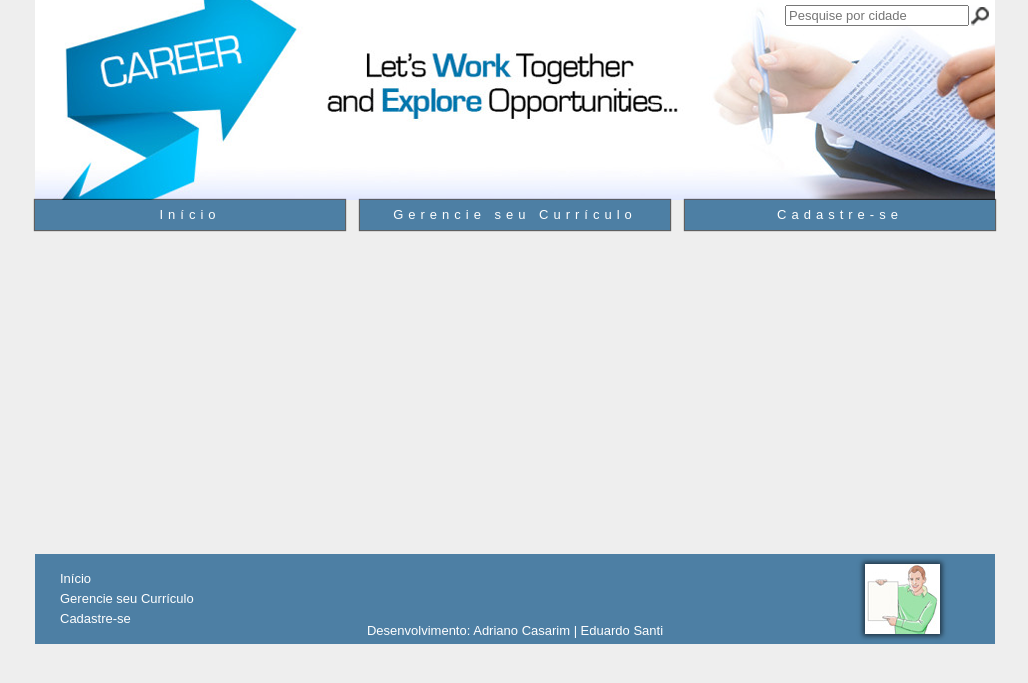
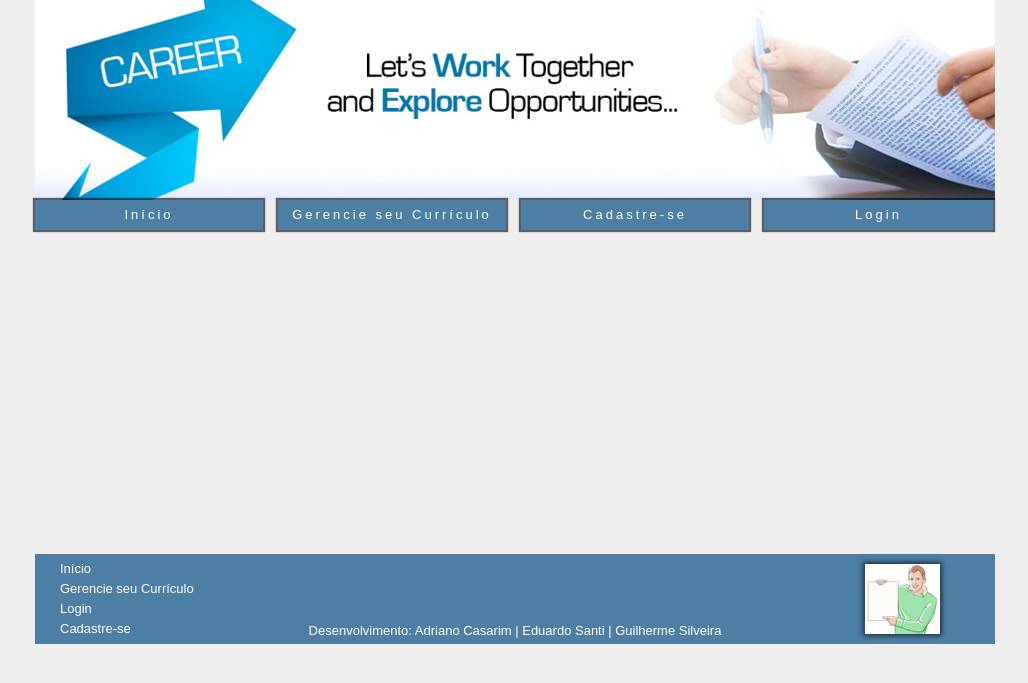
Before and after one commit to santieduardo/CV-System, a PHP site: page / in a window 1280 px wide. Shown: the top 683 px of the page, without its empty margins (125-1153 px from the left). Run offline with PHP 8.4, Linux system fonts and the light colour scheme.

Commit message:
alteracao no header e footer

```diff
--- a/assets/css/main.css
+++ b/assets/css/main.css
@@ -1,17 +1,17 @@
 body { margin: 0 auto; width: 960px; background: #eee; }
 
 header .logo { background: url('../img/banner.png') no-repeat 50% 50%;  height: 200px; }
-header form { float: right; margin-top: 5px; margin-right: 5px; }
-header .logo form input[type=search], header .logo form input[type=image] { float: right; }
+/*header form { float: right; margin-top: 5px; margin-right: 5px; }
+header .logo form input[type=search], header .logo form input[type=image] { float: right; }*/
 
 nav { width: 100%; margin: 0; height: 30px; font-family: "Arial"; }
 nav ul { margin: 0; }
-nav ul a { background: #4D7FA4; color: #fff; margin-right: 15px; display: block; float: left; width: 310px; text-decoration: none; line-height: 30px; text-align: center; letter-spacing: 5px; box-shadow: 0 0 1px 1px rgba(0,0,0,0.6); }
+nav ul a { background: #4D7FA4; color: #fff; margin-right: 15px; display: block; float: left; width: 228px; text-decoration: none; line-height: 30px; text-align: center; letter-spacing: 3px; box-shadow: 0 0 1px 2px rgba(0,0,0,0.6); }
 nav ul a:hover {  background: #B0C4DE; color: #000; }
-nav ul a.last { margin: 0; }
+nav ul a.last { margin: 0; width: 229px; }
 
 footer { background: #4D7FA4; width: 960px; height: 90px;}
-footer .navigation { width: 180px; height: 100%; padding-top: 15px; float: left; }
+footer .navigation { width: 180px; height: 100%; padding-top: 5px; float: left; }
 footer ul li a { color: #fff; line-height: 20px;  }
 footer ul li a:hover { text-decoration: underline; }
 footer div.dev { color: #fff; width: 600px; float: left; text-align: center; padding-top: 55px; }
--- a/footer.php
+++ b/footer.php
@@ -3,12 +3,13 @@
 			<ul>
 				<li><a href="#">Início</a></li>
 				<li><a href="#">Gerencie seu Currículo</a></li>
+				<li><a href="#">Login</a></li>
 				<li><a href="#">Cadastre-se</a></li>
 			</ul>
 		</div>
 		<div class="dev">
 			<p>
-				Desenvolvimento: Adriano Casarim | Eduardo Santi
+				Desenvolvimento: Adriano Casarim | Eduardo Santi | Guilherme Silveira
 			</p>
 		</div>
 		<div class="icone">
--- a/header.php
+++ b/header.php
@@ -6,19 +6,21 @@
 	<link rel="stylesheet" type="text/css" href="assets/css/main.css">
 	<meta charset="utf-8">
 </head>
-<body>
+<body onLoad="slider();">
 	<header>
 		<div class="logo">
+			<!--
 			<form>
 				<input type="image" src="assets/img/lupa.png">
 				<input type="search" placeholder="Pesquise por cidade">
-			</form>
+			</form> -->
 		</div>
 		<nav>
 			<ul>
 				<a href="#">Início</a>
 				<a href="#">Gerencie seu Currículo</a>
-				<a href="#" class="last">Cadastre-se</a>
+				<a href="#">Cadastre-se</a>
+				<a href="#" class="last">Login</a>
 			</ul>
 		</nav>
 	</header>
```
Also changed, not shown: assets/img/logo.gif (added), assets/img/lupa.gif (added).
